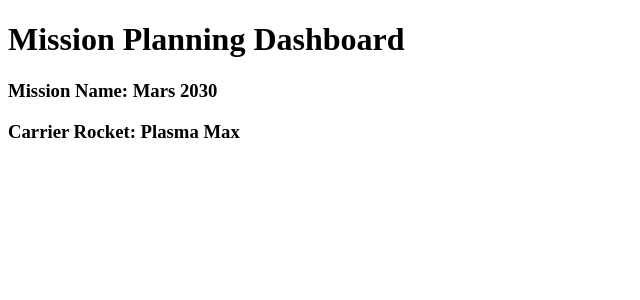
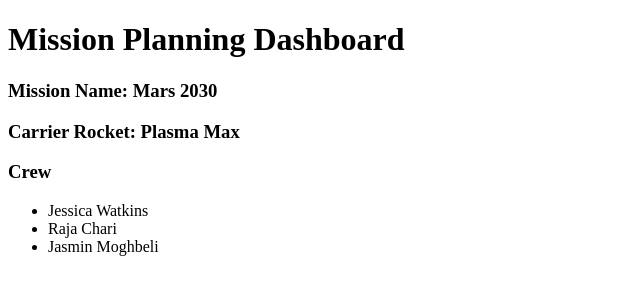
Before and after one commit to techstyle99/angular-studio-part1, an Angular app: page / in a window 1280 px wide. Shown: the top 300 px of the page, without its empty margins (0-640 px from the left). Built offline with nearby package versions, Linux system fonts and the light colour scheme.

Commit message:
added html content to crew component & referenced the component in app.component.html file

```diff
--- a/src/app/app.component.html
+++ b/src/app/app.component.html
@@ -1 +1,2 @@
 <app-header></app-header>
+<app-crew></app-crew>
--- a/src/app/app.module.ts
+++ b/src/app/app.module.ts
@@ -3,11 +3,13 @@ import { NgModule } from '@angular/core';
 
 import { AppComponent } from './app.component';
 import { HeaderComponent } from './header/header.component';
+import { CrewComponent } from './crew/crew.component';
 
 @NgModule({
   declarations: [
     AppComponent,
-    HeaderComponent
+    HeaderComponent,
+    CrewComponent
   ],
   imports: [
     BrowserModule
--- /dev/null
+++ b/src/app/crew/crew.component.html
@@ -0,0 +1,6 @@
+<h3>Crew</h3>
+<ul>
+   <li>Jessica Watkins</li>
+   <li>Raja Chari</li>
+   <li>Jasmin Moghbeli</li>
+</ul>
--- /dev/null
+++ b/src/app/crew/crew.component.ts
@@ -0,0 +1,15 @@
+import { Component, OnInit } from '@angular/core';
+
+@Component({
+  selector: 'app-crew',
+  templateUrl: './crew.component.html',
+  styleUrls: ['./crew.component.css']
+})
+export class CrewComponent implements OnInit {
+
+  constructor() { }
+
+  ngOnInit() {
+  }
+
+}
```
Also changed, not shown: src/app/crew/crew.component.css (added), 1 other file (tests, documents, lock files or other folders).
